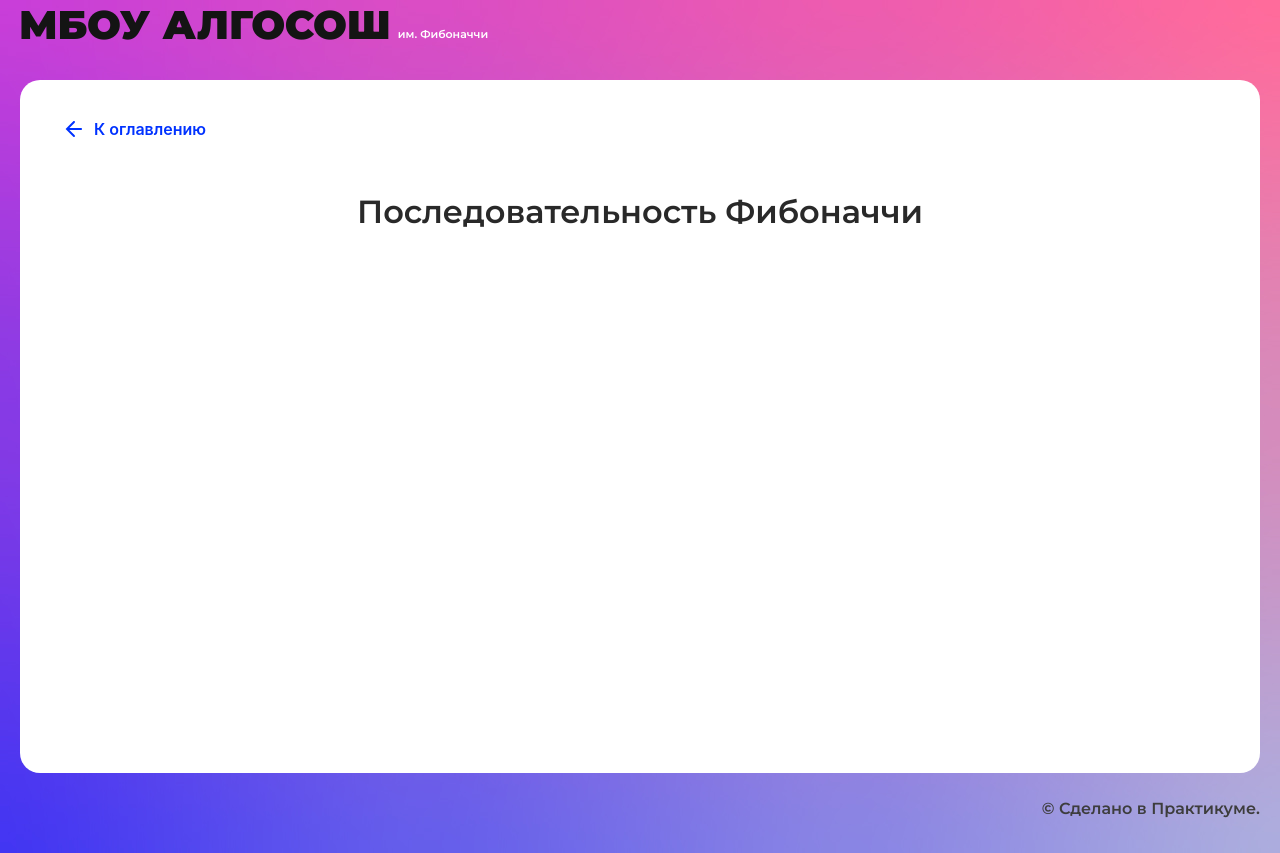
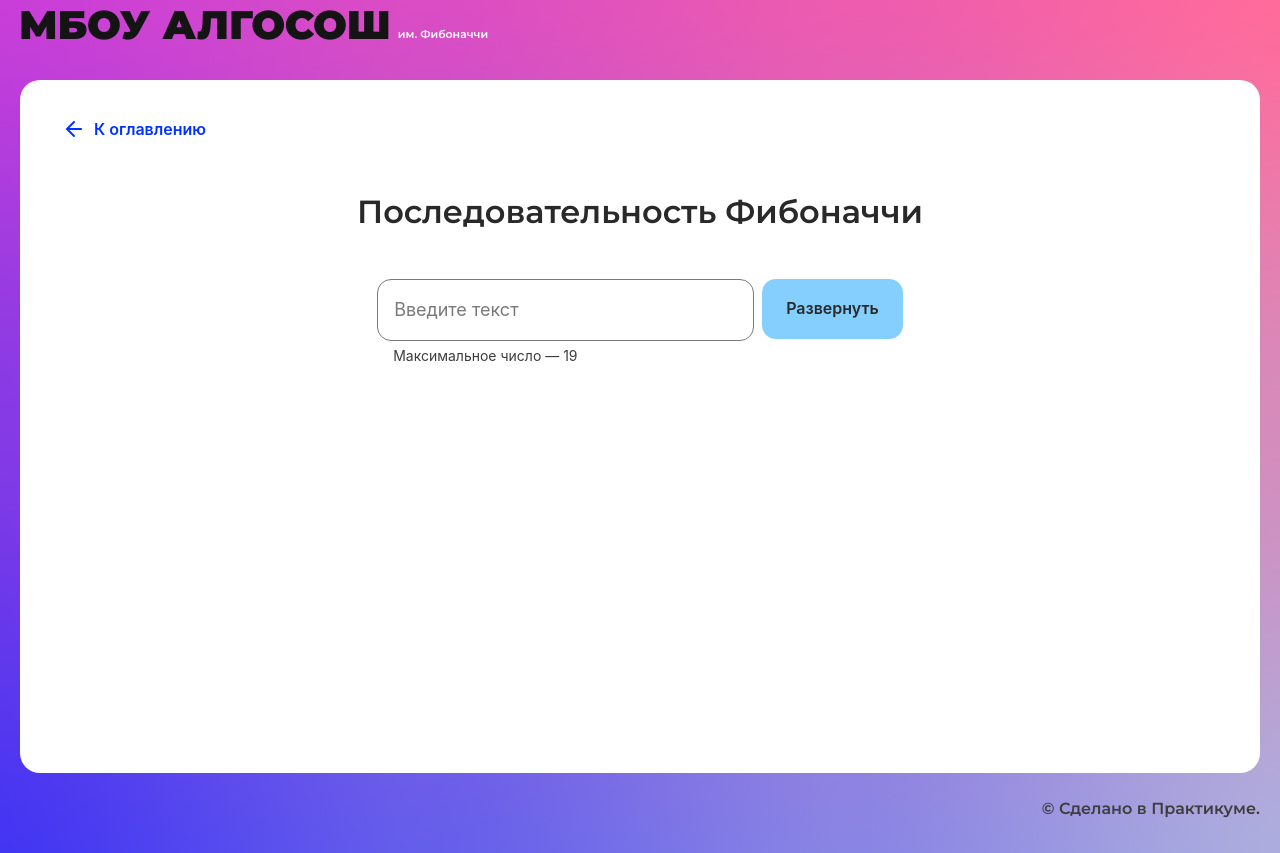
Before and after one commit to grecha1337/algorithms, a React (Create React App) app: page /fibonacci in a window 1280 px wide. Built offline with nearby package versions, Linux system fonts and the light colour scheme.

Commit message:
Реализован алгорит фибоначчи

```diff
--- a/src/components/fibonacci-page/fibonacci-page.tsx
+++ b/src/components/fibonacci-page/fibonacci-page.tsx
@@ -1,10 +1,74 @@
-import React from "react";
+import React, { useState } from "react";
+import { ElementStates } from "../../types/element-states";
+import { Button } from "../ui/button/button";
+import { Circle } from "../ui/circle/circle";
+import { Input } from "../ui/input/input";
 import { SolutionLayout } from "../ui/solution-layout/solution-layout";
+import styles from "./fibonacci.module.css"
 
 export const FibonacciPage: React.FC = () => {
+
+  const [value, setValue] = useState('');
+  const [loading, setLoading] = useState(false);
+  const [algorithmSteps, setAlgorithmSteps] = useState<number[]>([]);
+  const [currentAlgorithmStep, setCurrentAlgorithmStep] = useState(0)
+  const handlerInput = (e: React.ChangeEvent<HTMLInputElement>) => {
+    const min = 1;
+    const max = 19;
+    const value = Math.max(Number(min), Math.min(Number(max), Number(e.target.value)));
+    setValue(value.toString());
+  }
+
+  const fibIterative = (n: number): number[] => {
+    if (n < 0) return [];
+
+    let arr: number[] = [1, 1];
+    for (let i = 2; i < n + 1; i++) {
+      arr.push(arr[i - 2] + arr[i - 1])
+    }
+    return arr
+  }
+
+  const handlerButton = () => {
+    setLoading(true)
+    const steps = fibIterative(Number(value))
+    setCurrentAlgorithmStep(0)
+    setAlgorithmSteps(steps)
+    if (steps) {
+      const interval = setInterval(() => {
+        setCurrentAlgorithmStep((currentStep) => {
+          const nextStep = currentStep + 1;
+          if (nextStep >= steps.length - 1 && interval) {
+            clearInterval(interval);
+            setLoading(false)
+          }
+          return nextStep;
+        });
+      }, 500)
+    }
+  }
+
   return (
     <SolutionLayout title="Последовательность Фибоначчи">
+      <div className={styles.wrapperForm}>
+        <div className={`mr-4 ${styles.wrapperInput}`}>
+          <Input onChange={handlerInput} value={value} disabled={loading} max={19} type="number" isLimitText={true} />
+        </div>
+        <Button text="Развернуть" onClick={handlerButton} isLoader={loading} />
+      </div>
+      <div className={styles.content}>
+        <div className={styles.warpperCircle}>
+          {algorithmSteps.length > 0 &&
+            algorithmSteps.slice(0, currentAlgorithmStep + 1).map((element, index) => {
+              return (
 
+                <Circle letter={element.toString()} key={index} state={ElementStates.Default} index={index} />
+
+              );
+            })
+          }
+        </div>
+      </div>
     </SolutionLayout>
   );
 };
--- a/src/components/fibonacci-page/fibonacci.module.css
+++ b/src/components/fibonacci-page/fibonacci.module.css
@@ -10,8 +10,16 @@
   width: 377px;
 }
 
-.wrapperCircle {
+.content {
   display: flex;
   justify-content: center;
-  gap: 0 16px;
+  flex-flow: wrap;
 }
+
+.warpperCircle {
+  display: flex;
+  flex-direction: row;
+  flex-wrap: wrap;
+  justify-content: flex-start;
+  gap: 48px 16px;
+}
--- a/src/components/string/string.tsx
+++ b/src/components/string/string.tsx
@@ -1,4 +1,4 @@
-import React, { useEffect, useState } from "react";
+import React, { useState } from "react";
 import styles from "./string.module.css"
 import { Input } from "../ui/input/input";
 import { Button } from "../ui/button/button";
```
